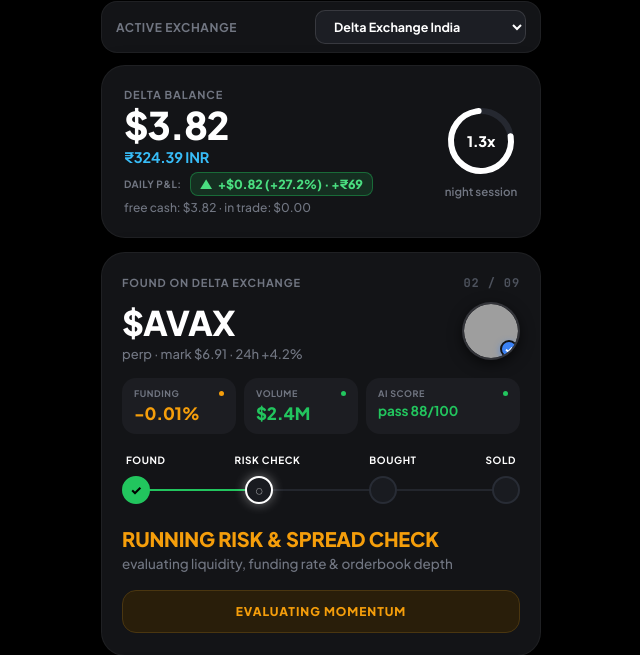
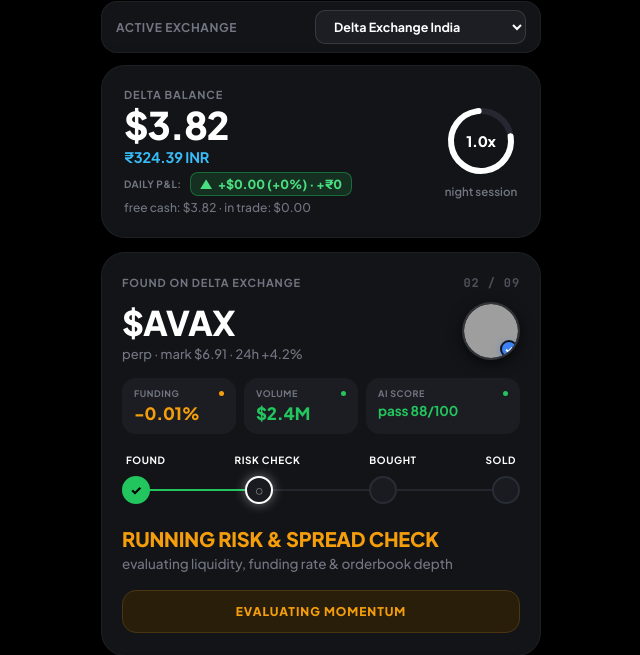
Before and after one commit to indiantrader803-bot/GrokTradeingBrain, a FastAPI app: page / in a window 1280 px wide. Shown: the part 119-774 px from the top of the page, without its empty margins (319-959 px from the left). Run offline with FastAPI, Linux system fonts and the light colour scheme; data that the repository does not hold is empty; grey boxes are pictures that could not be loaded.

Commit message:
feat: automatic midnight IST reset for daily PnL tracker

```diff
--- a/dashboard/templates/index.html
+++ b/dashboard/templates/index.html
@@ -1380,9 +1380,32 @@ async function fetchLiveStatus() {
       liveEquity = 0.00;
     }
 
-    const startingCapital = currentSelectedExchange === 'binance' ? (liveEquity > 0 ? liveEquity : 1.00) : 3.00;
-    const netProfit = liveEquity - startingCapital;
-    const multiple = (startingCapital > 0 && liveEquity > 0) ? (liveEquity / startingCapital).toFixed(1) + 'x' : '1.0x';
+    // Daily PnL tracking with automatic midnight IST reset
+    const now = new Date();
+    // Convert to IST date string (YYYY-MM-DD in UTC+5:30)
+    const istOffsetMs = 5.5 * 60 * 60 * 1000;
+    const istDate = new Date(now.getTime() + istOffsetMs).toISOString().slice(0, 10);
+
+    const baseKey = `grok_day_open_${currentSelectedExchange}`;
+    const dateKey = `grok_day_date_${currentSelectedExchange}`;
+
+    let savedDate = localStorage.getItem(dateKey);
+    let savedOpenEquity = parseFloat(localStorage.getItem(baseKey) || '0');
+
+    // If new day in IST or no record exists yet, lock in today's opening equity
+    if (savedDate !== istDate || isNaN(savedOpenEquity) || savedOpenEquity <= 0) {
+      if (liveEquity > 0) {
+        savedOpenEquity = liveEquity;
+        localStorage.setItem(baseKey, String(liveEquity));
+        localStorage.setItem(dateKey, istDate);
+      } else {
+        savedOpenEquity = (currentSelectedExchange === 'binance' ? 1.00 : 3.00);
+      }
+    }
+
+    const dayStartEquity = savedOpenEquity > 0 ? savedOpenEquity : (liveEquity > 0 ? liveEquity : 3.00);
+    const netProfit = liveEquity - dayStartEquity;
+    const multiple = (dayStartEquity > 0 && liveEquity > 0) ? (liveEquity / dayStartEquity).toFixed(1) + 'x' : '1.0x';
 
     const USD_INR_RATE = 85.0;
     const availCash = Number(ex.available_cash !== undefined ? ex.available_cash : (data.available_cash || 0.0));
@@ -1394,7 +1417,7 @@ async function fetchLiveStatus() {
 
     // Calculate and render Daily Profit below balance
     const sign = netProfit >= 0 ? '+' : '-';
-    const profitPct = startingCapital > 0 ? ((netProfit / startingCapital) * 100).toFixed(1) : '0.0';
+    const profitPct = dayStartEquity > 0 ? ((netProfit / dayStartEquity) * 100).toFixed(1) : '0.0';
     const profitBadge = document.getElementById('daily-profit-badge');
     const profitIcon = document.getElementById('daily-profit-icon');
     const profitText = document.getElementById('daily-profit-text');
```
